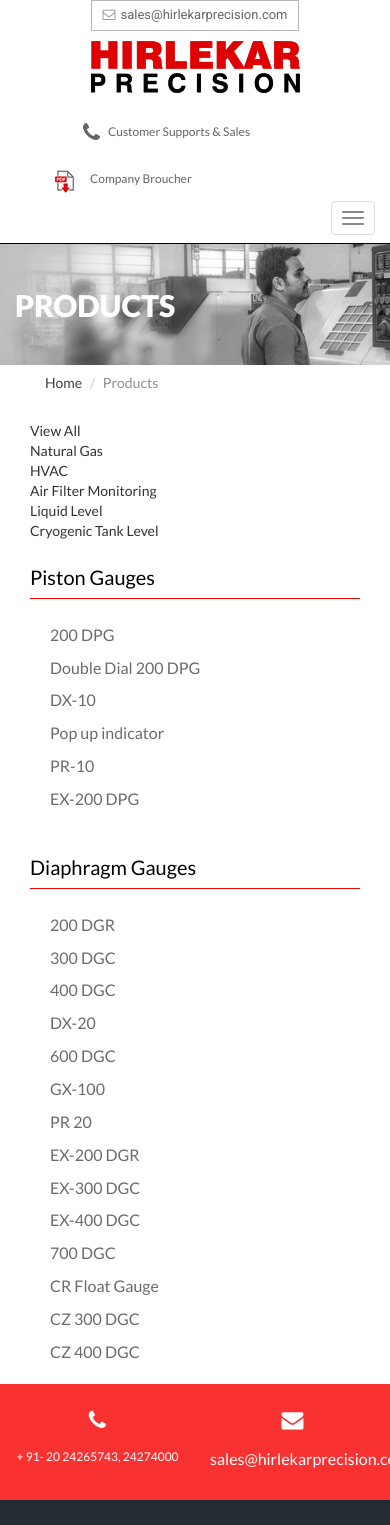
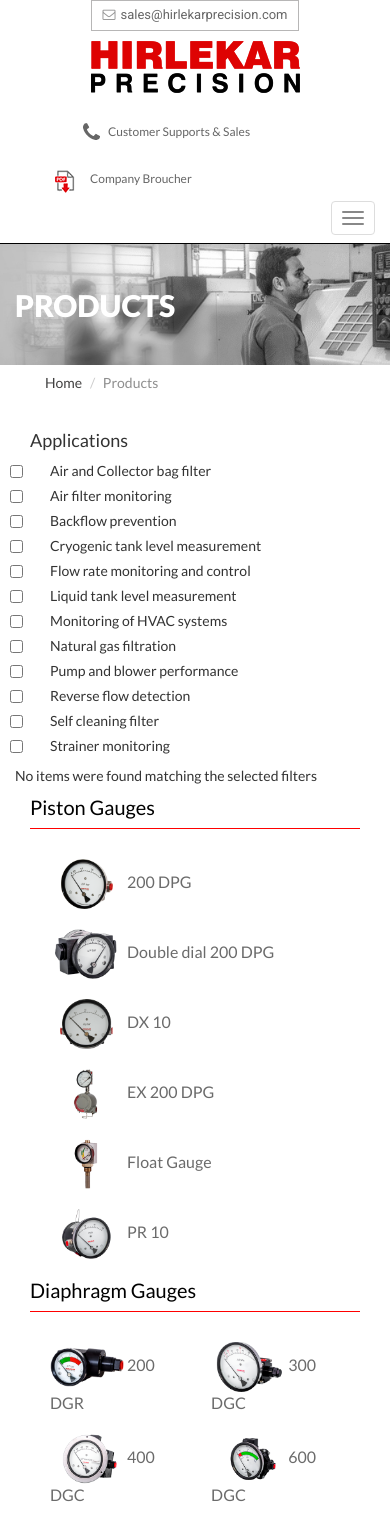
Before and after one commit to hirlekarprecision/hirlekarprecision.github.io, a Jekyll site: the page built from _products/index.html, in a window 390 px wide. Shown: the top 1525 px of the page. Built offline with Jekyll 4.4.1, drawn with Linux system fonts in a browser that asks for light colours; some of the changed text lies outside the part shown; grey boxes are pictures that could not be loaded.

Commit message:
Reworked product landing page. Rendered application filter from application collection. Rendered product list from product collection. Used mixitup plugin with appropriate css rules to filter products with applications.

```diff
--- a/_products/index.html
+++ b/_products/index.html
@@ -7,53 +7,46 @@
   <div class="container">
     <div class="row">
       <div class="col-md-3 col-sm-3">
-        <ul id="filters" class="clearfix">
-          <li><span class="filter active" data-filter=".app, .hvac, .air, .liquid, .tank">View All</span></li>
-          <li><span class="filter" data-filter=".app">Natural Gas</span></li>
-          <li><span class="filter" data-filter=".hvac">HVAC</span></li>
-          <li><span class="filter" data-filter=".air">Air Filter Monitoring</span></li>
-          <li><span class="filter" data-filter=".liquid">Liquid Level</span></li>
-          <li><span class="filter" data-filter=".tank">Cryogenic Tank Level</span></li>
-        </ul>
+        <form class="controls" id="Filters">
+          <fieldset>
+            <h4>Applications</h4> {% for application in site.applications %}
+            <div class="checkbox">
+              <input type="checkbox" value=".{{ application.title | downcase | split: ' ' | join: '-' }}">
+              <label for="">{{ application.title }}</label>
+            </div>
+            {% endfor %}
+          </fieldset>
+        </form>
       </div>
       <div class="col-md-9 col-sm-9">
-        <div id="portfoliolist">
-          <div>
-            <div class="row">
-              <div class="col-md-6">
-                <div class="landingList">
-                  <h4>Piston Gauges</h4>
-                  <ul>
-                    <li class="portfolio app" data-cat="app"><a href="200-dpg.html">200 DPG</a></li>
-                    <li class="portfolio air" data-cat="air"><a href="double-dial-200-dpg.html">Double Dial 200 DPG</a></li>
-                    <li class="portfolio hvac" data-cat="hvac"><a href="dx-10.html">DX-10</a></li>
-                    <li class="portfolio hvac" data-cat="hvac"><a href="pop-up-indicator.html">Pop up indicator</a></li>
-                    <li class="portfolio hvac" data-cat="hvac"><a href="pr-10.html">PR-10</a></li>
-                    <li class="portfolio app" data-cat="app"><a href="ex-200-dpg.html">EX-200 DPG</a></li>
-                  </ul>
-                </div>
-              </div>
-              <div class="col-md-6">
-                <div class="landingList">
-                  <h4>Diaphragm Gauges</h4>
-                  <ul>
-                    <li class="portfolio app" data-cat="app"><a href="200-dgr.html">200 DGR</a></li>
-                    <li class="portfolio app" data-cat="app"><a href="300-dgc.html">300 DGC</a></li>
-                    <li class="portfolio hvac" data-cat="hvac"><a href="400-dgc.html">400 DGC</a></li>
-                    <li class="portfolio hvac" data-cat="hvac"><a href="dx-20.html">DX-20</a></li>
-                    <li class="portfolio tank" data-cat="tank"><a href="600-dgc.html">600 DGC</a></li>
-                    <li class="portfolio tank" data-cat="tank"><a href="gx-100.html">GX-100</a></li>
-                    <li class="portfolio hvac" data-cat="hvac"><a href="pr-20.html">PR 20</a></li>
-                    <li class="portfolio hvac" data-cat="hvac"><a href="ex-200-dgr.html">EX-200 DGR</a></li>
-                    <li class="portfolio air" data-cat="air"><a href="ex-300-dgc.html">EX-300 DGC</a></li>
-                    <li class="portfolio air" data-cat="air"><a href="ex-400-dgc.html">EX-400 DGC</a></li>
-                    <li class="portfolio liquid" data-cat="liquid"><a href="700-dgc.html">700 DGC</a></li>
-                    <li class="portfolio liquid" data-cat="liquid"><a href="cr-float-gauge.html">CR Float Gauge</a></li>
-                    <li class="portfolio tank" data-cat="tank"><a href="cz-300-dgc.html">CZ 300 DGC</a></li>
-                    <li class="portfolio hvac" data-cat="hvac"><a href="cz-400-dgc.html">CZ 400 DGC</a></li>
-                  </ul>
-                </div>
-              </div>
+        <div id="Container">
+          <div class="row">
+            <div class="fail-message"><span>No items were found matching the selected filters</span></div>
+            <div class="col-md-4">
+              <h4>Piston Gauges</h4>
+              <ul>
+                {% for product in site.products %}
+                  {% if product.category == 'piston' %}
+                  <li class="mix {{ product.applications | join: ' ' }}">
+                    <img class="productThumbnail" src="{{ product.category }}/{{ product.title | downcase | split: ' ' | join: '-' }}/{{ product.title | downcase | split: ' ' | join: '-' }}-1.png" alt="{{ product.title }}">
+                    <a href="{{ product.url }}">{{ product.title }}</a>
+                  </li>
+                  {% endif %}
+                {% endfor %}
+              </ul>
+            </div>
+            <div class="col-md-8">
+              <h4>Diaphragm Gauges</h4>
+              <ul>
+                {% for product in site.products %}
+                  {% if product.category == 'diaphragm' %}
+                  <li class="mix {{ product.applications | join: ' ' }}">
+                    <img class="productThumbnail" src="{{ product.category }}/{{ product.title | downcase | split: ' ' | join: '-' }}/{{ product.title | downcase | split: ' ' | join: '-' }}-1.png" alt="{{ product.title }}">
+                    <a href="{{ product.url }}">{{ product.title }}</a>
+                  </li>
+                  {% endif %}
+                {% endfor %}
+              </ul>
             </div>
           </div>
         </div>
@@ -61,32 +54,158 @@
     </div>
   </div>
 </div>
-<!-- <script type="text/javascript">
-$(function() {
+<script src="/js/jquery.mixitup.min.js" type="text/javascript" ></script>
+<script type="text/javascript">
+// To keep our code clean and modular, all custom functionality will be contained inside a single object literal called "checkboxFilter".
 
-  var filterList = {
+var checkboxFilter = {
 
-    init: function() {
+  // Declare any variables we will need as properties of the object
 
-      // MixItUp plugin
-      // http://mixitup.io
-      $('#portfoliolist').mixItUp({
-        selectors: {
-          target: '.portfolio',
-          filter: '.filter'
-        },
-        load: {
-          filter: '.app, .hvac, .air, .liquid, .tank'
-        }
+  $filters: null,
+  $reset: null,
+  groups: [],
+  outputArray: [],
+  outputString: '',
+
+  // The "init" method will run on document ready and cache any jQuery objects we will need.
+
+  init: function(){
+    var self = this; // As a best practice, in each method we will asign "this" to the variable "self" so that it remains scope-agnostic. We will use it to refer to the parent "checkboxFilter" object so that we can share methods and properties between all parts of the object.
+
+    self.$filters = $('#Filters');
+    self.$reset = $('#Reset');
+    self.$container = $('#Container');
+
+    self.$filters.find('fieldset').each(function(){
+      self.groups.push({
+        $inputs: $(this).find('input'),
+        active: [],
+        tracker: false
       });
+    });
 
+    self.bindHandlers();
+  },
+
+  // The "bindHandlers" method will listen for whenever a form value changes.
+
+  bindHandlers: function(){
+    var self = this;
+
+    self.$filters.on('change', function(){
+      self.parseFilters();
+    });
+
+    self.$reset.on('click', function(e){
+      e.preventDefault();
+      self.$filters[0].reset();
+      self.parseFilters();
+    });
+  },
+
+  // The parseFilters method checks which filters are active in each group:
+
+  parseFilters: function(){
+    var self = this;
+
+    // loop through each filter group and add active filters to arrays
+
+    for(var i = 0, group; group = self.groups[i]; i++){
+      group.active = []; // reset arrays
+      group.$inputs.each(function(){
+        $(this).is(':checked') && group.active.push(this.value);
+      });
+      group.active.length && (group.tracker = 0);
     }
 
-  };
+    self.concatenate();
+  },
 
-  // Run the show!
-  filterList.init();
+  // The "concatenate" method will crawl through each group, concatenating filters as desired:
 
+  concatenate: function(){
+    var self = this,
+      cache = '',
+      crawled = false,
+      checkTrackers = function(){
+        var done = 0;
 
+        for(var i = 0, group; group = self.groups[i]; i++){
+          (group.tracker === false) && done++;
+        }
+
+        return (done < self.groups.length);
+      },
+      crawl = function(){
+        for(var i = 0, group; group = self.groups[i]; i++){
+          group.active[group.tracker] && (cache += group.active[group.tracker]);
+
+          if(i === self.groups.length - 1){
+            self.outputArray.push(cache);
+            cache = '';
+            updateTrackers();
+          }
+        }
+      },
+      updateTrackers = function(){
+        for(var i = self.groups.length - 1; i > -1; i--){
+          var group = self.groups[i];
+
+          if(group.active[group.tracker + 1]){
+            group.tracker++;
+            break;
+          } else if(i > 0){
+            group.tracker && (group.tracker = 0);
+          } else {
+            crawled = true;
+          }
+        }
+      };
+
+    self.outputArray = []; // reset output array
+
+    do{
+      crawl();
+    }
+    while(!crawled && checkTrackers());
+
+    self.outputString = self.outputArray.join();
+
+    // If the output string is empty, show all rather than none:
+
+    !self.outputString.length && (self.outputString = 'all');
+
+    //console.log(self.outputString);
+
+    // ^ we can check the console here to take a look at the filter string that is produced
+
+    // Send the output string to MixItUp via the 'filter' method:
+
+    if(self.$container.mixItUp('isLoaded')){
+      self.$container.mixItUp('filter', self.outputString);
+    }
+  }
+};
+
+// On document ready, initialise our code.
+
+$(function(){
+
+  // Initialize checkboxFilter code
+
+  checkboxFilter.init();
+
+  // Instantiate MixItUp
+
+  $('#Container').mixItUp({
+    controls: {
+      enable: false // we won't be needing these
+    },
+    animation: {
+      easing: 'cubic-bezier(0.86, 0, 0.07, 1)',
+      duration: 600
+    }
+  });
 });
-</script> -->
+</script>
--- a/css/style.css
+++ b/css/style.css
@@ -2058,13 +2058,16 @@
 #application .modal-body {
   height: 700px;
 }
+
+
 /***Landing Page***/
 
-.landingList {
+#Container {
   padding: 0;
-}
-
-.landingList h4 {
+  margin-bottom: 50px;
+}
+
+#Container h4 {
   font-size: 20px;
   color: #000;
   padding-bottom: 10px;
@@ -2072,12 +2075,21 @@
   margin-bottom: 20px;
 }
 
-.landingList ul li {
-  padding: 5px 0;
+#Container .mix {
+  display: none;
+  padding: 10px 0;
   padding-left: 20px;
 }
 
-.landingList ul li:hover {
+#Container .col-md-8 .mix {
+  width: 48%;
+}
+
+#Container .col-md-4 .mix {
+  width: 100%;
+}
+
+#Container .mix:hover {
   padding: 5px 0;
   background: url(../images/icon/hirlekar-triangle-hover.png) no-repeat 0 center;
   padding-left: 20px;
@@ -2088,15 +2100,17 @@
   -ms-transition: all 0.5s;
 }
 
-.landingList ul li a {
+#Container .mix a {
   text-decoration: none;
   font-size: 16px;
   color: #6B6B6B;
 }
 
-.landingList ul li a:hover {
+#Container .mix a:hover {
   color: #FF0000;
 }
+
+
 /***Table***/
 
 .outerTable {
```
